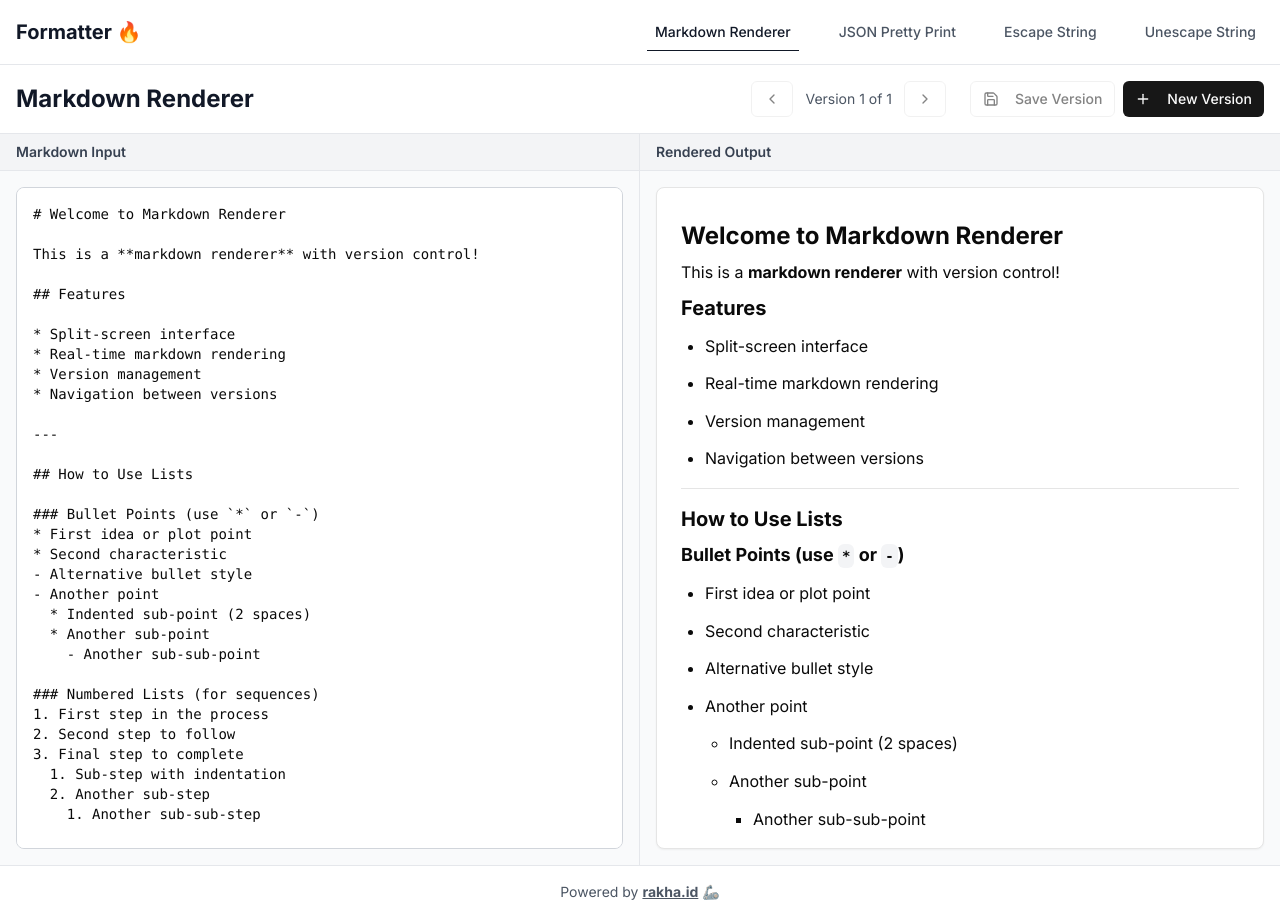
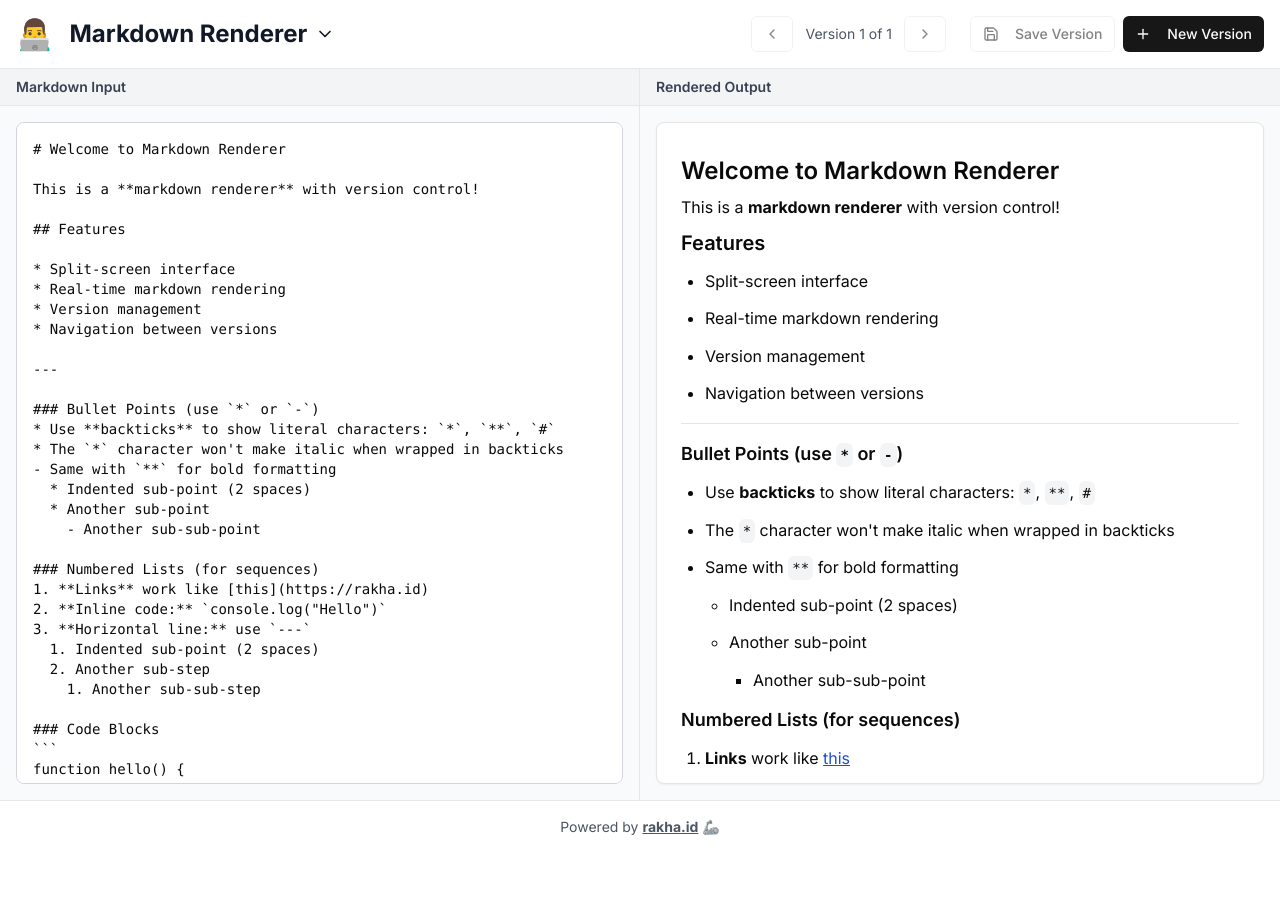
Before and after one commit to prinatarakha/dev-formatter, a Next.js app: page / in a window 1280 px wide. After the commit the page ends 853 px from the top, so only its background shows below. Built offline with nearby package versions, Linux system fonts and the light colour scheme.

Commit message:
task: make header as a dropdown page navigator

```diff
--- a/app/layout.tsx
+++ b/app/layout.tsx
@@ -21,7 +21,7 @@ export default function RootLayout({
   return (
     <html lang="en">
       <body className={inter.className}>
-        <Navbar />
+        {/* <Navbar /> */}
         {children}
         <Footer />
       </body>
--- /dev/null
+++ b/components/navigation-header.tsx
@@ -0,0 +1,71 @@
+"use client"
+
+import { useState, useRef, useEffect } from "react"
+import { useRouter } from "next/navigation"
+import { ChevronDown } from "lucide-react"
+
+interface NavigationHeaderProps {
+  currentTool: string
+}
+
+const tools = [
+  { name: "Markdown Renderer", path: "/" },
+  { name: "JSON Pretty Print", path: "/json" },
+  { name: "Escape String", path: "/escape" },
+  { name: "Unescape String", path: "/unescape" },
+]
+
+export default function NavigationHeader({ currentTool }: NavigationHeaderProps) {
+  const [isOpen, setIsOpen] = useState(false)
+  const router = useRouter()
+  const dropdownRef = useRef<HTMLDivElement>(null)
+
+  useEffect(() => {
+    function handleClickOutside(event: MouseEvent) {
+      if (dropdownRef.current && !dropdownRef.current.contains(event.target as Node)) {
+        setIsOpen(false)
+      }
+    }
+
+    document.addEventListener("mousedown", handleClickOutside)
+    return () => {
+      document.removeEventListener("mousedown", handleClickOutside)
+    }
+  }, [])
+
+  const handleToolSelect = (path: string) => {
+    setIsOpen(false)
+    router.push(path)
+  }
+
+  return (
+    <div className="relative" ref={dropdownRef}>
+      <button
+        onClick={() => setIsOpen(!isOpen)}
+        className="flex items-center gap-2 text-2xl font-bold text-gray-900 hover:text-gray-700 transition-colors"
+      >
+        <span className="text-3xl pr-2">👨‍💻</span>
+        {currentTool}
+        <ChevronDown className={`h-5 w-5 transition-transform ${isOpen ? "rotate-180" : ""}`} />
+      </button>
+
+      {isOpen && (
+        <div className="absolute top-full left-0 mt-2 w-64 bg-white border border-gray-200 rounded-lg shadow-lg z-50">
+          <div className="py-2">
+            {tools.map((tool) => (
+              <button
+                key={tool.path}
+                onClick={() => handleToolSelect(tool.path)}
+                className={`w-full px-4 py-2 text-left transition-colors ${
+                  tool.name === currentTool ? "bg-gray-100 font-semibold text-gray-900" : "hover:bg-gray-100 text-gray-700"
+                }`}
+              >
+                {tool.name}
+              </button>
+            ))}
+          </div>
+        </div>
+      )}
+    </div>
+  )
+}
--- a/json-pretty-print.tsx
+++ b/json-pretty-print.tsx
@@ -4,6 +4,7 @@ import { useState, useEffect } from "react"
 import { Button } from "@/components/ui/button"
 import { Card } from "@/components/ui/card"
 import { ChevronLeft, ChevronRight, Save, Plus, Copy } from "lucide-react"
+import NavigationHeader from "@/components/navigation-header"
 
 function prettyPrintJSON(jsonString: string): string {
   try {
@@ -99,7 +100,7 @@ export default function JSONPrettyPrint() {
       {/* Header */}
       <div className="bg-white border-b border-gray-200 p-4">
         <div className="flex items-center justify-between">
-          <h1 className="text-2xl font-bold text-gray-900">JSON Pretty Print</h1>
+          <NavigationHeader currentTool="JSON Pretty Print" />
 
           <div className="flex items-center gap-2">
             {/* Version Navigation */}
--- a/markdown-renderer.tsx
+++ b/markdown-renderer.tsx
@@ -4,6 +4,7 @@ import { useState, useEffect } from "react"
 import { Button } from "@/components/ui/button"
 import { Card } from "@/components/ui/card"
 import { ChevronLeft, ChevronRight, Save, Plus } from "lucide-react"
+import NavigationHeader from "@/components/navigation-header"
 
 // Enhanced markdown parser with proper escaping and formatting
 function parseMarkdown(markdown: string): string {
@@ -32,11 +33,10 @@ function parseMarkdown(markdown: string): string {
   result = result.replace(/\*\*(.*?)\*\*/g, "<strong>$1</strong>")
   result = result.replace(/(?<!\*)\*([^*\n]+)\*(?!\*)/g, "<em>$1</em>"); // "[^*\n]+" means it only excludes * and newline, not the letter "n"
 
-
   // Headers
-  result = result.replace(/^### (.*$)/gim, "<h3 class='text-lg font-bold mt-1'>$1</h3>")
-  result = result.replace(/^## (.*$)/gim, "<h2 class='text-xl font-bold mt-2'>$1</h2>")
-  result = result.replace(/^# (.*$)/gim, "<h1 class='text-2xl font-bold'>$1</h1>")
+  result = result.replace(/^### (.*$)/gim, "<h3 class='text-lg font-semibold mt-1'>$1</h3>")
+  result = result.replace(/^## (.*$)/gim, "<h2 class='text-xl font-semibold mt-2'>$1</h2>")
+  result = result.replace(/^# (.*$)/gim, "<h1 class='text-2xl font-semibold'>$1</h1>")
 
   // Links
   result = result.replace(/\[([^\]]*)\]\(([^)]*)\)/g, "<a href='$2' target='_blank' rel='noopener noreferrer' class='text-blue-700 hover:text-blue-800 underline'>$1</a>")
@@ -138,6 +138,7 @@ function parseMarkdown(markdown: string): string {
 
   // Convert double line breaks to paragraph breaks
   result = result.replace(/\n\s*\n/g, "</p>\n<p>")
+  // result = result.replace(/(?:[ \t]*\n){3}/g, "</p>\n<p class='pt-8'>");
 
   // Convert single line breaks to <br> (except around block elements)
   result = result.replace(/\n(?!<\/?(h[1-6]|ul|ol|li|pre|hr|p))/g, "<br>")
@@ -192,46 +193,29 @@ This is a **markdown renderer** with version control!
 
 ---
 
-## How to Use Lists
-
 ### Bullet Points (use \`*\` or \`-\`)
-* First idea or plot point
-* Second characteristic
-- Alternative bullet style
-- Another point
+* Use **backticks** to show literal characters: \`*\`, \`**\`, \`#\`
+* The \`*\` character won't make italic when wrapped in backticks
+- Same with \`**\` for bold formatting
   * Indented sub-point (2 spaces)
   * Another sub-point
     - Another sub-sub-point
 
 ### Numbered Lists (for sequences)
-1. First step in the process
-2. Second step to follow
-3. Final step to complete
-  1. Sub-step with indentation
+1. **Links** work like [this](https://rakha.id)
+2. **Inline code:** \`console.log("Hello")\`
+3. **Horizontal line:** use \`---\`
+  1. Indented sub-point (2 spaces)
   2. Another sub-step
     1. Another sub-sub-step
 
----
-
-### Escaping Characters
-
-- Use backticks to show literal characters: \`*\`, \`**\`, \`#\`
-- The \`*\` character won't make italic when wrapped in backticks
-- Same with \`**\` for bold formatting
-- Links work like [this](https://example.com)
-
-### Code Examples
-
-Inline code: \`console.log("Hello")\`
-
-Code blocks:
+### Code Blocks
 \`\`\`
 function hello() {
   console.log("Hello, World!");
   return true;
 }
 \`\`\`
-
 ---
 
 **Happy writing!**`,
@@ -297,7 +281,7 @@ function hello() {
       {/* Header */}
       <div className="bg-white border-b border-gray-200 p-4">
         <div className="flex items-center justify-between">
-          <h1 className="text-2xl font-bold text-gray-900">Markdown Renderer</h1>
+          <NavigationHeader currentTool="Markdown Renderer" />
 
           <div className="flex items-center gap-2">
             {/* Version Navigation */}
--- a/string-pretty-print.tsx
+++ b/string-pretty-print.tsx
@@ -4,6 +4,7 @@ import { useState, useEffect } from "react"
 import { Button } from "@/components/ui/button"
 import { Card } from "@/components/ui/card"
 import { ChevronLeft, ChevronRight, Save, Plus, Copy } from "lucide-react"
+import NavigationHeader from "@/components/navigation-header"
 
 function prettyPrintString(inputString: string): string {
   // Show the actual string representation with escaped characters
@@ -108,7 +109,7 @@ export default function StringPrettyPrint() {
       {/* Header */}
       <div className="bg-white border-b border-gray-200 p-4">
         <div className="flex items-center justify-between">
-          <h1 className="text-2xl font-bold text-gray-900">Escape String</h1>
+          <NavigationHeader currentTool="Escape String" />
 
           <div className="flex items-center gap-2">
             {/* Version Navigation */}
--- a/unescape-string.tsx
+++ b/unescape-string.tsx
@@ -4,6 +4,7 @@ import { useState, useEffect } from "react"
 import { Button } from "@/components/ui/button"
 import { Card } from "@/components/ui/card"
 import { ChevronLeft, ChevronRight, Save, Plus, Copy } from "lucide-react"
+import NavigationHeader from "@/components/navigation-header"
 
 function unescapeString(inputString: string): string {
   try {
@@ -114,7 +115,7 @@ export default function UnescapeString() {
       {/* Header */}
       <div className="bg-white border-b border-gray-200 p-4">
         <div className="flex items-center justify-between">
-          <h1 className="text-2xl font-bold text-gray-900">Unescape String</h1>
+          <NavigationHeader currentTool="Unescape String" />
 
           <div className="flex items-center gap-2">
             {/* Version Navigation */}
```
